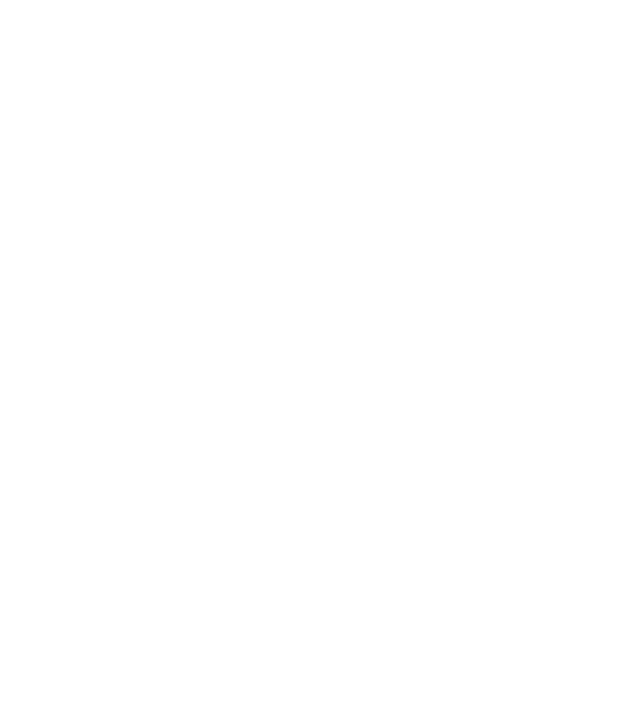
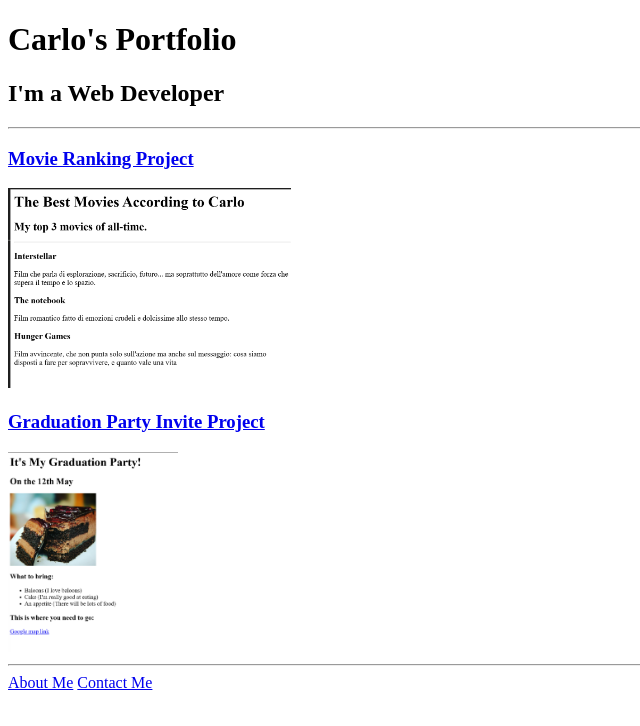
Before and after one commit to kharloxd-dot/html-portfolio, a plain HTML site: page index.html in a window 1280 px wide. Shown: the whole page, without its empty margins (0-640 px from the left). Drawn offline with Linux system fonts and the light colour scheme.

Commit message:
Add files via upload

```diff
--- a/index.html
+++ b/index.html
@@ -13,3 +13,27 @@ HINT for TODO 6: You can use the height attribute set to 200 to make the image s
 https://developer.mozilla.org/en-US/docs/Web/HTML/Element/img#attr-height -->
 
 <!-- TODO 7: Add the Contact Me and About Me page links -->
+
+
+<!DOCTYPE html>
+<html lang="en">
+
+<head>
+  <meta charset="UTF-8">
+  <title>Carlo's Portfolio</title>
+</head>
+
+<body>
+  <h1>Carlo's Portfolio</h1>
+  <h2>I'm a Web Developer</h2>
+  <hr />
+  <h3><a href="./public/movie-ranking.html">Movie Ranking Project</a></h3>
+  <img src="./assets/images/movie-ranking.png" height="200" alt="movie ranking project preview"/>
+  <h3><a href="./public/graduation-invite.html">Graduation Party Invite Project</a></h3>
+  <img src="./assets/images/graduation-invite.png" height="200" alt="birthday invite project preview"/>
+  <hr />
+  <a href="./public/about.html">About Me</a>
+  <a href="./public/contact.html">Contact Me</a>
+</body>
+
+</html>
```
